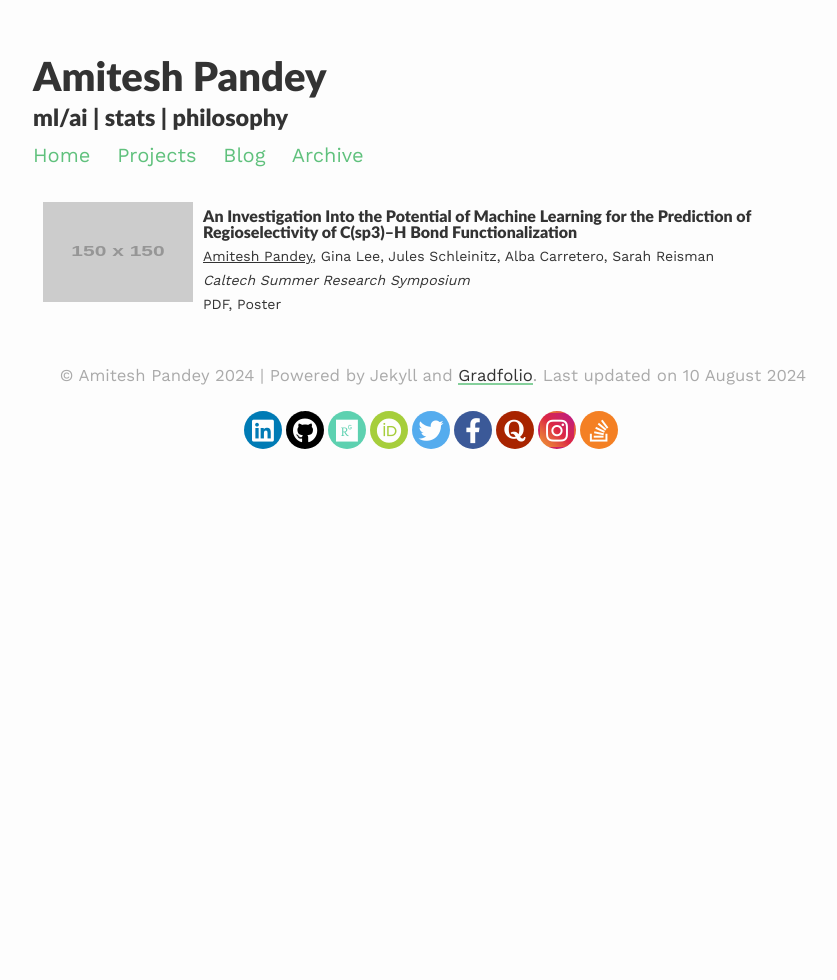
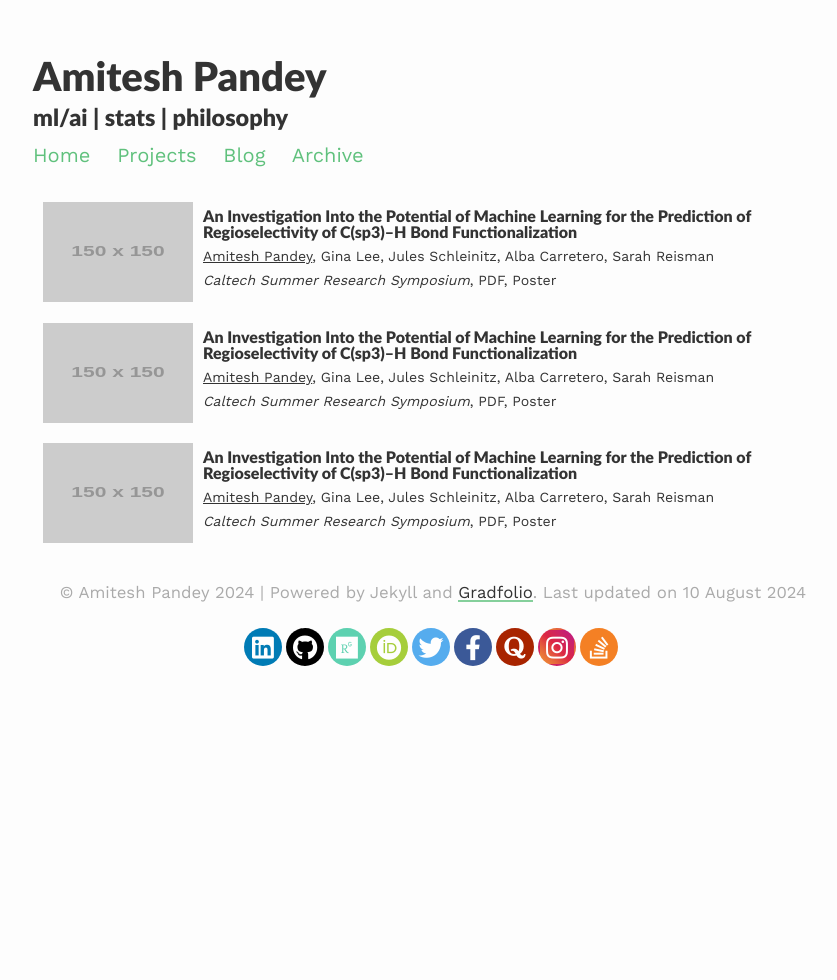
Before and after one commit to pandeyamitesh/pandeyamitesh, a Jekyll site: the page built from research/index.html, in a window 1280 px wide. Shown: the whole page, without its empty margins (207-1044 px from the left). Built offline with Jekyll 4.4.1, drawn with Linux system fonts in a browser that asks for light colours; nearby versions of some CDN libraries.

Commit message:
Update index.html

```diff
--- a/research/index.html
+++ b/research/index.html
@@ -10,8 +10,31 @@ layout: default
   </h3>
   <p class = "research-desc">
     <u>Amitesh Pandey</u>, Gina Lee, Jules Schleinitz, Alba Carretero, Sarah Reisman <br>
-    <i>Caltech Summer Research Symposium</i> <br>
-    PDF, Poster
+    <i>Caltech Summer Research Symposium</i>, PDF, Poster
   </p>
   </div>
 </div>
+<div class="research-list">
+  <img src="https://via.placeholder.com/150" class = "research-image" style = "float: left; margin: 10px;">
+  <div class = "research-text">
+  <h3 class = "research-heading">
+    <br> An Investigation Into the Potential of Machine Learning for the Prediction of Regioselectivity of C(sp3)–H Bond Functionalization
+  </h3>
+  <p class = "research-desc">
+    <u>Amitesh Pandey</u>, Gina Lee, Jules Schleinitz, Alba Carretero, Sarah Reisman <br>
+    <i>Caltech Summer Research Symposium</i>, PDF, Poster
+  </p>
+  </div>
+</div>
+<div class="research-list">
+  <img src="https://via.placeholder.com/150" class = "research-image" style = "float: left; margin: 10px;">
+  <div class = "research-text">
+  <h3 class = "research-heading">
+    <br> An Investigation Into the Potential of Machine Learning for the Prediction of Regioselectivity of C(sp3)–H Bond Functionalization
+  </h3>
+  <p class = "research-desc">
+    <u>Amitesh Pandey</u>, Gina Lee, Jules Schleinitz, Alba Carretero, Sarah Reisman <br>
+    <i>Caltech Summer Research Symposium</i>, PDF, Poster
+  </p>
+  </div>
+</div>
```
